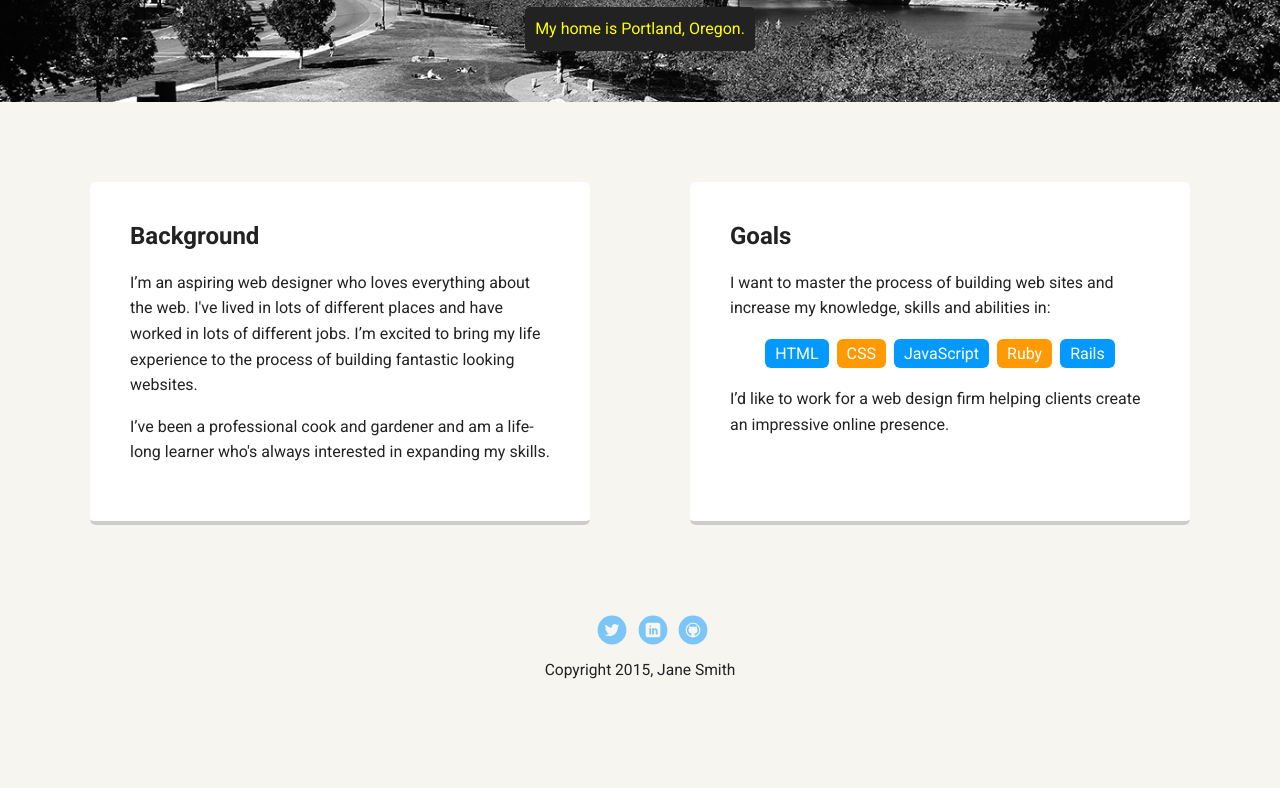
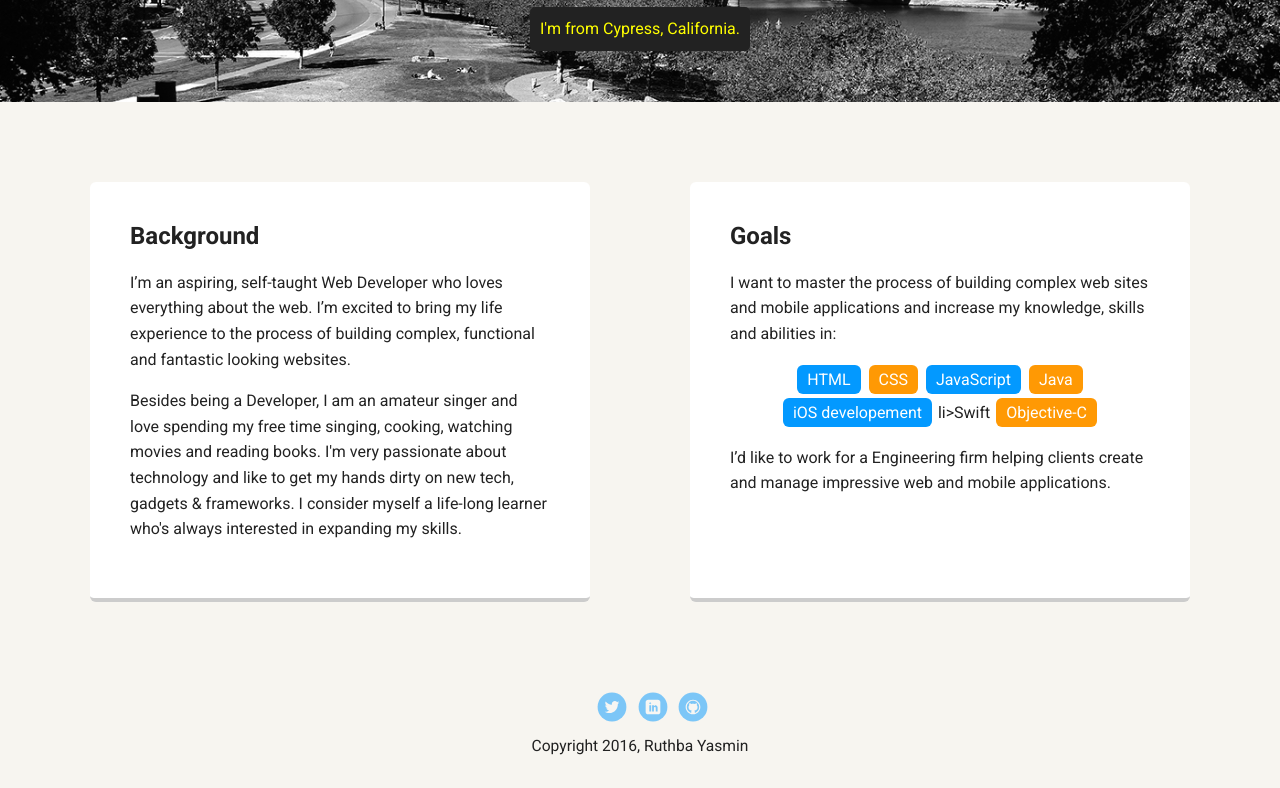
Before and after one commit to yasmi22r/yasmi22r.github.io, a plain HTML site: page index.html in a window 1280 px wide. Shown: the part 348-1136 px from the top of the page. Drawn offline with Linux system fonts and the light colour scheme; a web font is replaced by a local one.

Commit message:
Updated index.html

```diff
--- a/index.html
+++ b/index.html
@@ -2,7 +2,7 @@
 <html lang="en">
 <head>
   <meta charset="utf-8">
-  <title>Jane Smith's Profile</title>
+  <title>Ruthba Yasmin's Profile</title>
   <meta name="viewport" content="width=device-width, initial-scale=1.0">
   <link rel="stylesheet" href="styles.css">
   <link href="https://fonts.googleapis.com/css?family=Muli%7CRoboto:400,300,500,700,900" rel="stylesheet"></head>
@@ -10,7 +10,7 @@
 
     <div class="main-nav">
         <ul class="nav">
-          <li class="name">Jane Smith</li>
+          <li class="name">Ruthba Yasmin</li>
           <li><a href="#">Home</a></li>
           <li><a href="#">Experience</a></li>
           <li><a href="#">Photos</a></li>
@@ -20,28 +20,30 @@
 
     <header>
       <img src="images/me.png" alt="Drawing of Jane Smith" class="profile-image">
-      <h1 class="tag name">Hello, I’m Jane.</h1>
-      <p class="tag location">My home is Portland, Oregon.</p>
+      <h1 class="tag name">Hello, I’m Ruthba.</h1>
+      <p class="tag location">I'm from Cypress, California.</p>
     </header>
 
     <main class="flex">
       <div class="card">
         <h2>Background</h2>
-        <p>I’m an aspiring web designer who loves everything about the web. I've lived in lots of different places and have worked in lots of different jobs. I’m excited to bring my life experience to the process of building fantastic looking websites.</p>
-        <p>I’ve been a professional cook and gardener and am a life-long learner who's always interested in expanding my skills.</p>
+        <p>I’m an aspiring, self-taught Web Developer who loves everything about the web. I’m excited to bring my life experience to the process of building complex, functional and fantastic looking websites.</p>
+        <p>Besides being a Developer, I am an amateur singer and love spending my free time singing, cooking, watching movies and reading books. I'm very passionate about technology and like to get my hands dirty on new tech, gadgets & frameworks. I consider myself a life-long learner who's always interested in expanding my skills.</p>
       </div>
 
       <div class="card">
         <h2>Goals</h2>
-        <p>I want to master the process of building web sites and increase my knowledge, skills and abilities in:</p>
+        <p>I want to master the process of building complex web sites and mobile applications and increase my knowledge, skills and abilities in:</p>
         <ul class="skills">
           <li>HTML</li>
           <li>CSS</li>
           <li>JavaScript</li>
-          <li>Ruby</li>
-          <li>Rails</li>
+          <li>Java</li>
+          <li>iOS developement</li>
+          li>Swift</li>
+          <li>Objective-C</li>
         </ul>
-        <p>I’d like to work for a web design firm helping clients create an impressive online presence.</p>
+        <p>I’d like to work for a Engineering firm helping clients create and manage impressive web and mobile applications.</p>
       </div>
 
     </main>
@@ -49,9 +51,9 @@
       <ul>
         <li><a href="#" class="social twitter">Twitter</a></li>
         <li><a href="#" class="social linkedin">LinkedIn</a></li>
-        <li><a href="#" class="social github">Github</a></li>
+        <li><a href="https://github.com/yasmi22r" class="social github">Github</a></li>
       </ul>
-      <p class="copyright">Copyright 2015, Jane Smith</p>
+      <p class="copyright">Copyright 2016, Ruthba Yasmin</p>
     </footer>
   </body>
   </html>
```
